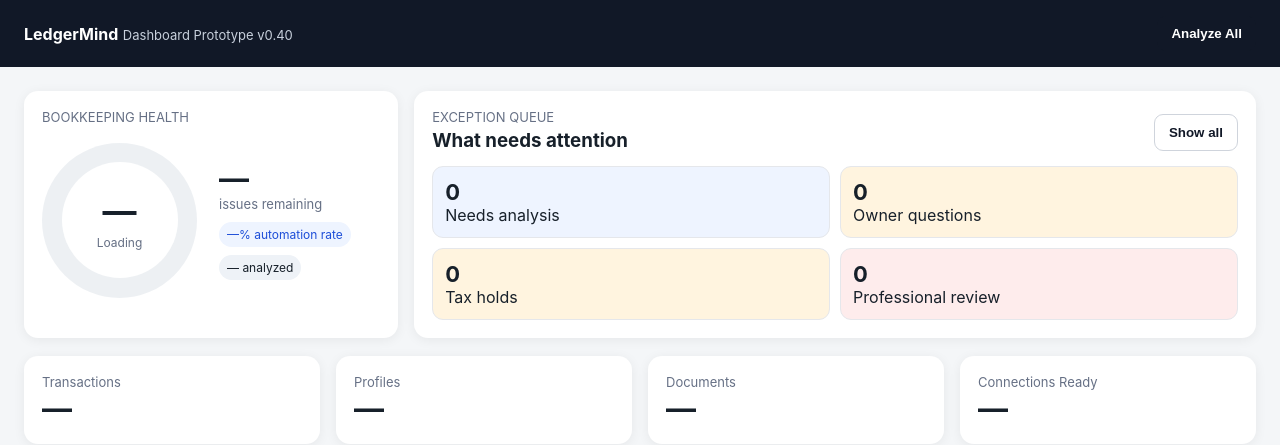
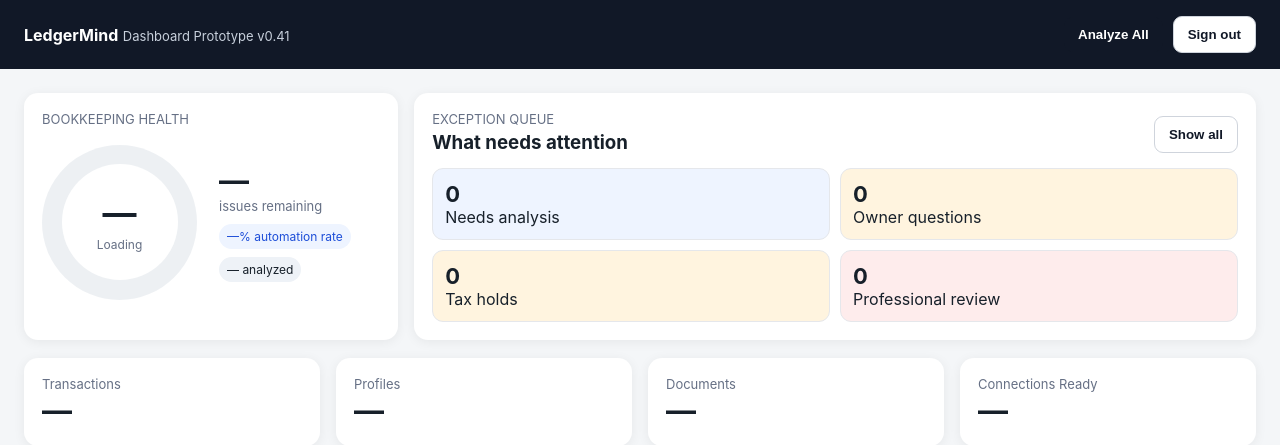
Before and after one commit to Ballwonder/ledgermind-prototype, a Python web app: template app/templates/prototype_v038.html in a window 1280 px wide. Shown: the top 445 px of the page. Run offline with Jinja, Linux system fonts and the light colour scheme; the template is opened without the code that fills it, so the values that code supplies are empty.

Commit message:
Add files via upload

```diff
--- a/app/templates/prototype_v038.html
+++ b/app/templates/prototype_v038.html
@@ -3,6 +3,7 @@
 <head>
 <meta charset="utf-8"><meta name="viewport" content="width=device-width,initial-scale=1">
 <title>LedgerMind Prototype</title>
+<meta name="csrf-token" content="__CSRF_TOKEN__">
 <style>
 :root{--ink:#17202a;--navy:#111827;--muted:#667085;--line:#e5e7eb;--bg:#f4f6f8;--card:#fff;--good:#15803d;--goodbg:#eaf8ef;--warn:#b45309;--warnbg:#fff4df;--bad:#b91c1c;--badbg:#feecec;--blue:#1d4ed8;--bluebg:#eef4ff}
 *{box-sizing:border-box}body{font-family:Inter,Arial,sans-serif;background:var(--bg);margin:0;color:var(--ink)}
@@ -18,8 +19,8 @@ table{width:100%;border-collapse:collapse}td,th{padding:10px;border-bottom:1px s
 </head>
 <body>
 <header>
- <div><b>LedgerMind</b> <span class="muted" style="color:#c8d0dc">Dashboard Prototype v0.40</span></div>
- <div class="actions"><button id="analyzeBtn" onclick="processAll()">Analyze All</button></div>
+ <div><b>LedgerMind</b> <span class="muted" style="color:#c8d0dc">Dashboard Prototype v0.41</span></div>
+ <div class="actions"><button id="analyzeBtn" onclick="processAll()">Analyze All</button><button class="secondary" onclick="signOut()">Sign out</button></div>
 </header>
 <main>
 <div class="hero">
@@ -76,6 +77,14 @@ table{width:100%;border-collapse:collapse}td,th{padding:10px;border-bottom:1px s
 </div>
 </main>
 <script>
+const csrfToken=document.querySelector('meta[name="csrf-token"]').content;
+const originalFetch=window.fetch.bind(window);
+window.fetch=(url,options={})=>{
+ const method=(options.method||'GET').toUpperCase();
+ if(!['GET','HEAD','OPTIONS'].includes(method)) options.headers={...(options.headers||{}),'X-CSRF-Token':csrfToken};
+ return originalFetch(url,options);
+};
+async function signOut(){await fetch('/logout',{method:'POST'});location.href='/login';}
 let stateData=null; let activeFilter='ALL';
 function statusBadge(status){
  const map={FULLY_READY:['Ready','good'],NEEDS_ANALYSIS:['Needs analysis','info'],OWNER_QUESTION:['Owner question','warn'],BOOKS_READY_TAX_HOLD:['Tax hold','warn'],PROFESSIONAL_REVIEW:['Professional review','bad'],ERROR:['Error','bad']};
```
